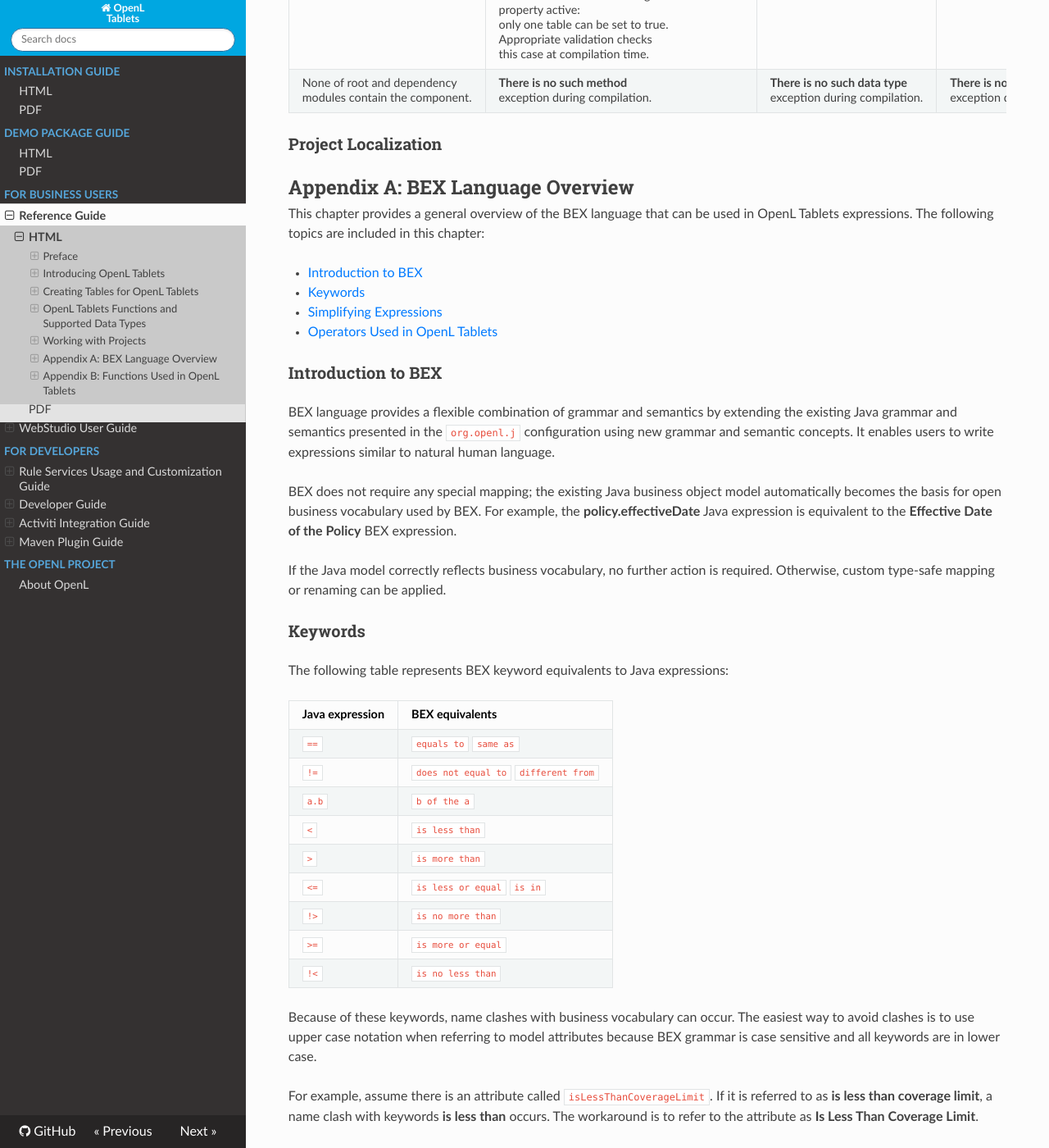
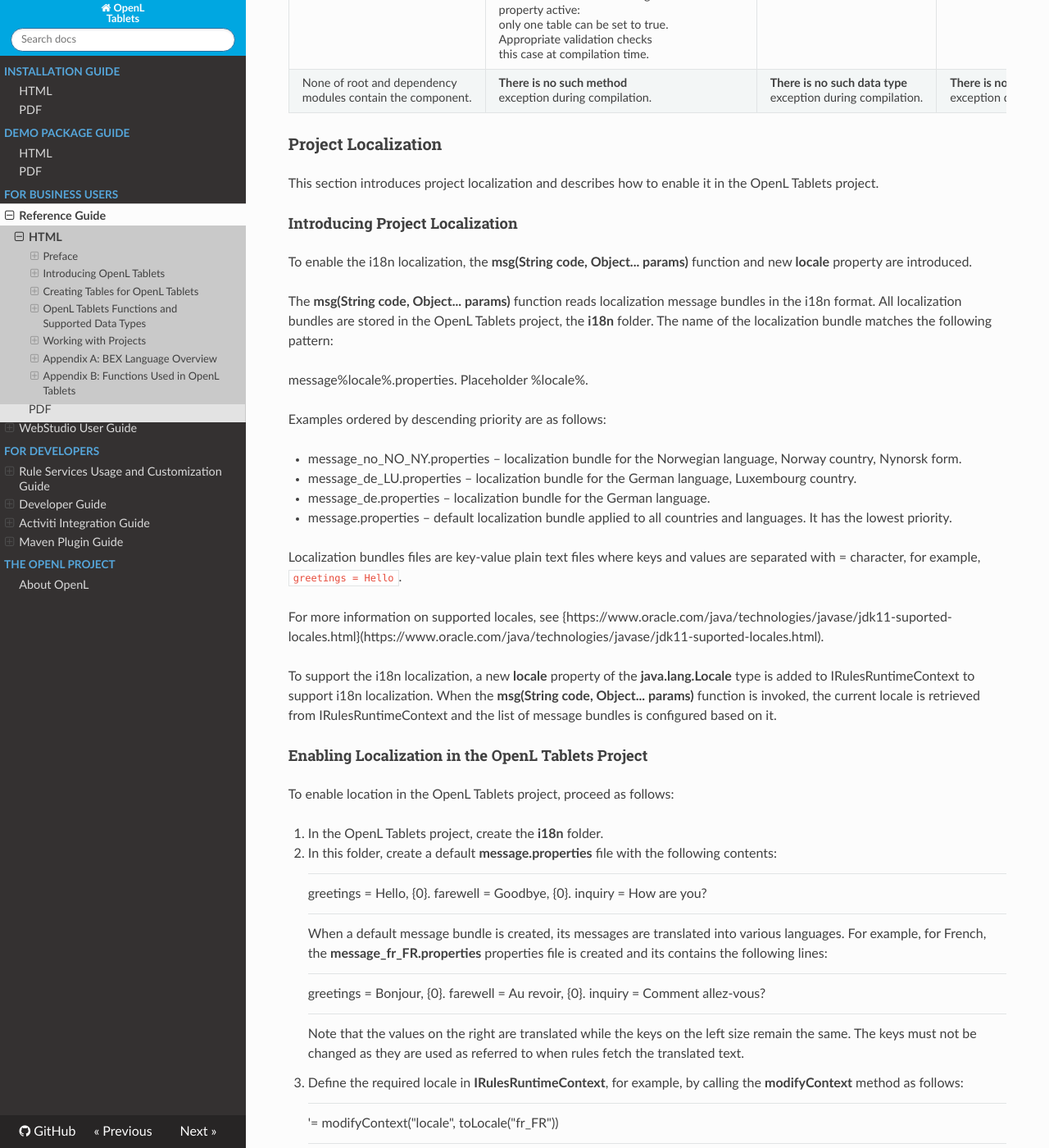
Before and after one commit to agradus/OpenLdocs, an MkDocs documentation site: the page built from docs/documentation/guides/reference_guide.md, in a window 1280 px wide and 1400 px high, scrolled down 174614 px. Shown: the whole window at 82% size. Built offline with MkDocs 1.6.1, drawn with Linux system fonts in a browser that asks for light colours; nearby versions of some CDN libraries; some of the changed text lies outside the part shown.

Commit message:
EPBDS-12998
EPBDS-12998

```diff
--- a/docs/documentation/guides/reference_guide.md
+++ b/docs/documentation/guides/reference_guide.md
@@ -3792,7 +3792,69 @@ The following table describes behavior of different OpenL Tablets components in
 
 ### Project Localization
 
-
+This section introduces project localization and describes how to enable it in the OpenL Tablets project.
+
+#### Introducing Project Localization
+
+To enable the i18n localization, the **msg(String code, Object... params)** function and new **locale** property are introduced.
+
+The **msg(String code, Object... params)** function reads localization message bundles in the i18n format. All localization bundles are stored in the OpenL Tablets project, the **i18n** folder. The name of the localization bundle matches the following pattern:
+
+message%locale%.properties. Placeholder %locale%.
+
+Examples ordered by descending priority are as follows:
+
+-   message_no_NO_NY.properties – localization bundle for the Norwegian language, Norway country, Nynorsk form.
+-   message_de_LU.properties – localization bundle for the German language, Luxembourg country.
+-   message_de.properties – localization bundle for the German language.
+-   message.properties – default localization bundle applied to all countries and languages. It has the lowest priority.
+
+Localization bundles files are key-value plain text files where keys and values are separated with = character, for example, `greetings = Hello`.
+
+For more information on supported locales, see {https://www.oracle.com/java/technologies/javase/jdk11-suported-locales.html}(https://www.oracle.com/java/technologies/javase/jdk11-suported-locales.html).
+
+To support the i18n localization, a new **locale** property of the **java.lang.Locale** type is added to IRulesRuntimeContext to support i18n localization. When the **msg(String code, Object... params)** function is invoked, the current locale is retrieved from IRulesRuntimeContext and the list of message bundles is configured based on it.
+
+#### Enabling Localization in the OpenL Tablets Project
+
+To enable location in the OpenL Tablets project, proceed as follows:
+
+1.  In the OpenL Tablets project, create the **i18n** folder.
+
+2.  In this folder, create a default **message.properties** file with the following contents:
+
+    ***
+    greetings = Hello, {0}.
+    farewell = Goodbye, {0}.
+    inquiry = How are you?
+    ***
+
+    When a default message bundle is created, its messages are translated into various languages. For example, for French, the **message_fr_FR.properties** properties file is created and its contains the following lines:
+
+    ***
+    greetings = Bonjour, {0}.
+    farewell = Au revoir, {0}.
+    inquiry = Comment allez-vous?
+    ***
+    Note that the values on the right are translated while the keys on the left size remain the same. The keys must not be changed as they are used as referred to when rules fetch the translated text.
+
+3.  Define the required locale in **IRulesRuntimeContext**, for example, by calling the **modifyContext** method as follows:
+
+    ***
+    '= modifyContext("locale", toLocale("fr_FR"))
+    ***
+
+3.  Define a localization message for this locale:
+
+    ***
+    '= msg("greetings", "John Smith") // Bonjour, John Smith
+    '= msg("farewell", "John Smith") // Au revoir, John Smith
+    '= msg("inquiry") // Comment allez-vous?
+    ***
+
+In this case, all localization messages are retrieved from **message_fr_FR.properties**. If the locale is set up for another language, for example, **uk_UA**, but the appropriate message bundle is not created, the properties are retrieved from the default file **message.properties**.
+
+**Note: **The **message.properties** file must be encoded using the [UTF-8](https://en.wikipedia.org/wiki/UTF-8) character set. Use the following tool for quick encoding: [https://native2ascii.net/](https://native2ascii.net/).
 
 ## Appendix A: BEX Language Overview
 
```
